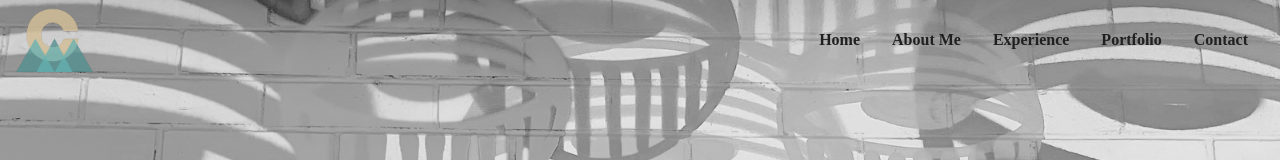
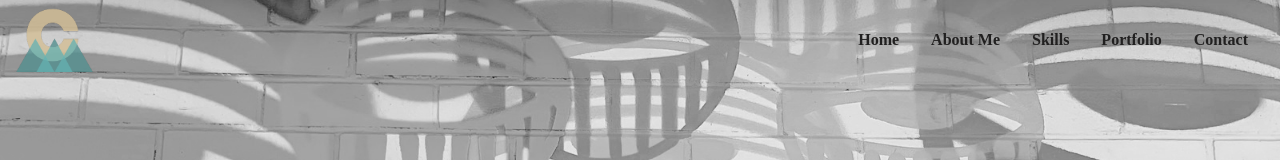
Before and after one commit to ChrisT303/portfolio-react, a React (Create React App) app: page / in a window 1280 px wide. Shown: the top 160 px of the page. Built offline with nearby package versions, Linux system fonts and the light colour scheme.

Commit message:
nav change

```diff
--- a/src/components/Navigation.js
+++ b/src/components/Navigation.js
@@ -26,7 +26,7 @@ const Navigation = () => {
         </li>
         <li>
           <NavLink to="/experience" className="nav-hover">
-            Experience
+            Skills
           </NavLink>
         </li>
         <li>
@@ -63,7 +63,7 @@ const Navigation = () => {
         </li>
         <li className="py-6 text-4xl">
           <NavLink onClick={handleClick} to="/experience" className="nav-hover">
-            Experience
+            Skills
           </NavLink>
         </li>
         <li className="py-6 text-4xl">
```
